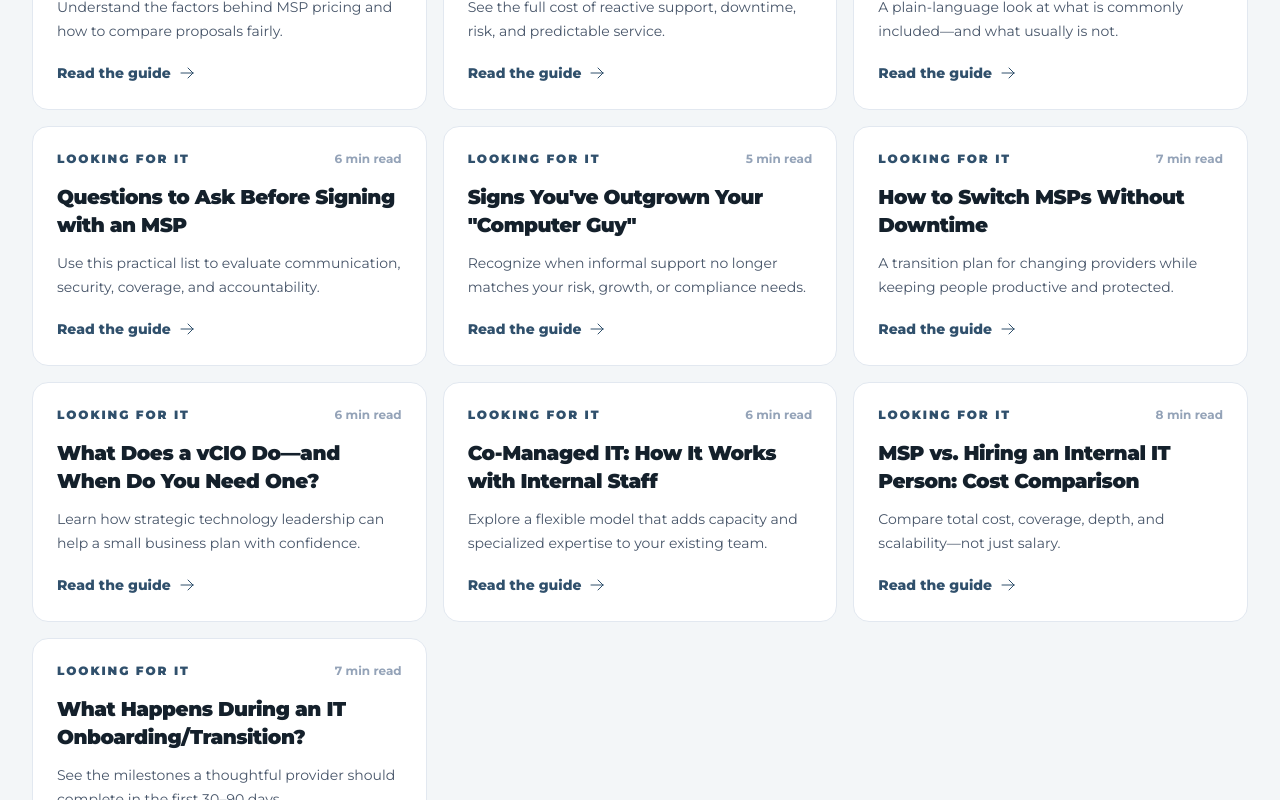
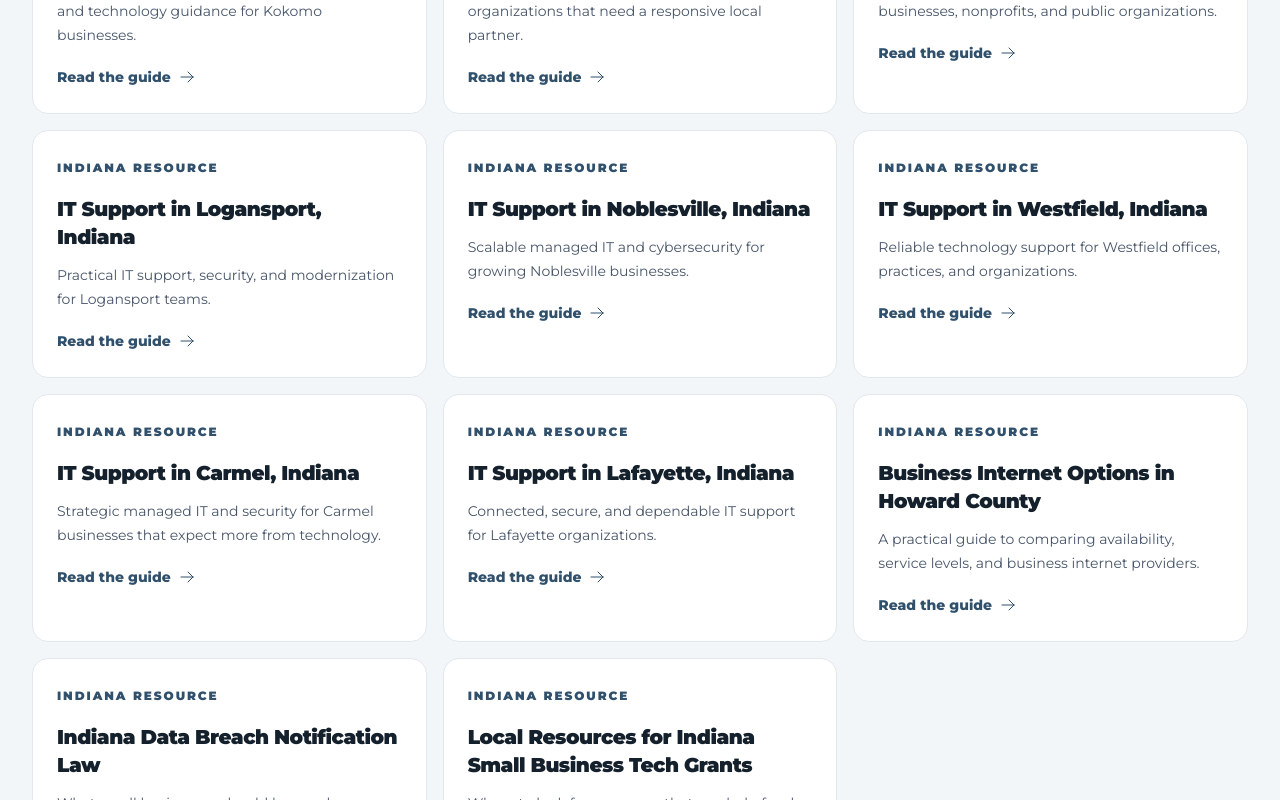
Before and after one commit to MissionTS/mts-site, a Next.js app: page /resources in a window 1280 px wide. Shown: the part 3620-4420 px from the top of the page. Built offline with nearby package versions, Linux system fonts and the light colour scheme.

Commit message:
Add local Indiana technology resources

```diff
--- a/app/resources/[slug]/page.tsx
+++ b/app/resources/[slug]/page.tsx
@@ -28,6 +28,21 @@ const checklists: Record<string, { category: string; title: string; intro: strin
   "it-onboarding-transition": { category: "Looking for IT", title: "What Happens During an IT Onboarding/Transition?", intro: "A good onboarding turns a new relationship into a documented, secure, and predictable operating rhythm.", items: ["Meet stakeholders and learn the business, priorities, and pain points.", "Discover users, devices, applications, networks, vendors, and critical systems.", "Secure access, deploy monitoring, and verify backups and endpoint protection.", "Document the environment, risks, lifecycle needs, and quick wins.", "Set communication channels, ticket expectations, reporting, and roadmap cadence.", "Review progress at 30, 60, and 90 days and agree on the next priorities."] },
 };
 
+const localGuides: Record<string, { category: string; title: string; intro: string; items: string[] }> = {
+  "it-support-kokomo": { category: "Local resources", title: "IT Support in Kokomo, Indiana", intro: "A local guide to choosing responsive managed IT, cybersecurity, networking, and technology support in Kokomo.", items: ["List the systems and locations your team depends on every day.", "Confirm your provider can support Microsoft 365, endpoints, networks, and security together.", "Ask how quickly local and remote issues are acknowledged and escalated.", "Review backup, incident response, and lifecycle planning—not just ticket support.", "Look for experience with organizations similar to yours in Howard County.", "Set a roadmap conversation around your next business priorities."] },
+  "it-support-tipton": { category: "Local resources", title: "IT Support in Tipton, Indiana", intro: "Practical technology support for Tipton businesses and organizations that need a responsive local partner.", items: ["Document users, devices, locations, and critical applications.", "Verify monitoring, patching, MFA, and endpoint protection are included.", "Ask about onsite response and vendor coordination when needed.", "Confirm backup testing and recovery expectations.", "Review communication and reporting cadence.", "Choose a partner who can scale as your needs change."] },
+  "it-support-peru": { category: "Local resources", title: "IT Support in Peru, Indiana", intro: "Managed IT and infrastructure guidance for Peru businesses, nonprofits, and public organizations.", items: ["Identify critical workflows and technology pain points.", "Review network, wireless, cabling, and internet resilience.", "Confirm security awareness, MFA, and incident response practices.", "Ask how documentation and onboarding are handled.", "Compare predictable support with emergency-only costs.", "Create a 90-day improvement plan."] },
+  "it-support-logansport": { category: "Local resources", title: "IT Support in Logansport, Indiana", intro: "A practical starting point for finding dependable IT support and security in Logansport.", items: ["Inventory devices, accounts, applications, and vendors.", "Check patching, encryption, backups, and access controls.", "Set clear response targets for urgent and routine issues.", "Ask for a lifecycle and budget roadmap.", "Confirm support for remote users and multiple locations.", "Review results and priorities quarterly."] },
+  "it-support-noblesville": { category: "Local resources", title: "IT Support in Noblesville, Indiana", intro: "Scalable managed IT and cybersecurity considerations for growing Noblesville businesses.", items: ["Plan for onboarding, growth, and role-based access.", "Standardize devices, applications, and security policies.", "Review cloud, network, and identity architecture.", "Confirm proactive monitoring and after-hours coverage.", "Ask how projects and vendors are coordinated.", "Tie technology investments to growth goals."] },
+  "it-support-westfield": { category: "Local resources", title: "IT Support in Westfield, Indiana", intro: "Reliable technology support for Westfield offices, practices, and organizations.", items: ["Map locations, users, devices, and business-critical systems.", "Confirm reliable Wi-Fi, network segmentation, and backup connectivity.", "Review MFA, endpoint security, and phishing readiness.", "Set ticket, onsite, and escalation expectations.", "Keep documentation current and accessible.", "Review a prioritized technology roadmap."] },
+  "it-support-carmel": { category: "Local resources", title: "IT Support in Carmel, Indiana", intro: "Strategic managed IT and security guidance for Carmel businesses that expect more from technology.", items: ["Define business outcomes technology should improve.", "Assess identity, cloud, endpoint, and network controls.", "Ask how reporting translates risk into leadership decisions.", "Confirm project planning, budgeting, and vendor management.", "Test backups and incident response before an emergency.", "Review progress against a shared roadmap."] },
+  "it-support-lafayette": { category: "Local resources", title: "IT Support in Lafayette, Indiana", intro: "Connected, secure, and dependable IT support considerations for Lafayette organizations.", items: ["Identify critical systems and connectivity dependencies.", "Review internet, Wi-Fi, cabling, and network resilience.", "Confirm endpoint, email, and identity protections.", "Ask about local coverage and remote response.", "Document vendors, credentials, and recovery steps.", "Prioritize improvements by business impact."] },
+  "howard-county-internet": { category: "Local resources", title: "Business Internet Options in Howard County: Who Actually Delivers What", intro: "Availability varies by address. Use this guide to compare business internet providers, service levels, and real-world fit.", items: ["Check service availability at each exact business address.", "Compare upload speeds, static IPs, SLAs, and repair commitments.", "Ask about fiber, cable, fixed wireless, and backup options.", "Confirm installation timelines, contract terms, and price increases.", "Plan failover for phones, cloud applications, and critical operations.", "Have a network professional validate the proposal before signing."] },
+  "indiana-breach-notification": { category: "Local resources", title: "Indiana Data Breach Notification Law: What Small Businesses Must Do", intro: "When personal information may be exposed, Indiana businesses should move quickly, preserve facts, and coordinate legal and technical response.", items: ["Activate your incident response contacts and preserve relevant evidence.", "Determine what information and Indiana residents may be affected.", "Engage qualified legal counsel to assess notification obligations and timing.", "Contain compromised accounts, devices, and systems while investigating scope.", "Coordinate required notices and communications with counsel.", "Document decisions, remediation, and lessons learned."] },
+  "indiana-tech-grants": { category: "Local resources", title: "Local Resources for Indiana Small Business Tech Grants", intro: "Funding programs change, but a clear project plan makes it easier to identify and apply for technology support.", items: ["Define the business problem, project scope, and measurable outcome.", "Check Indiana, county, city, utility, and economic development resources.", "Confirm eligibility, match requirements, deadlines, and eligible expenses.", "Gather quotes, budgets, cybersecurity plans, and business registration documents.", "Show how the project improves resilience, jobs, productivity, or growth.", "Track award conditions, reporting, and procurement requirements."] },
+};
+Object.assign(checklists, localGuides);
+
 export function generateStaticParams() { return Object.keys(checklists).map((slug) => ({ slug })); }
 export function generateMetadata({ params }: { params: { slug: string } }): Metadata { const guide = checklists[params.slug]; return { title: guide ? `${guide.title} | Mission Knowledge Hub` : "Mission Knowledge Hub", description: guide?.intro }; }
 
--- a/app/resources/page.tsx
+++ b/app/resources/page.tsx
@@ -46,6 +46,20 @@ const lookingForItGuides = [
   { slug: "it-onboarding-transition", title: "What Happens During an IT Onboarding/Transition?", text: "See the milestones a thoughtful provider should complete in the first 30–90 days.", time: "7 min read" },
 ];
 
+const localGuides = [
+  ["it-support-kokomo", "IT Support in Kokomo, Indiana", "Local managed IT, cybersecurity, networking, and technology guidance for Kokomo businesses."],
+  ["it-support-tipton", "IT Support in Tipton, Indiana", "Technology support and security for Tipton organizations that need a responsive local partner."],
+  ["it-support-peru", "IT Support in Peru, Indiana", "Managed IT and infrastructure support for Peru businesses, nonprofits, and public organizations."],
+  ["it-support-logansport", "IT Support in Logansport, Indiana", "Practical IT support, security, and modernization for Logansport teams."],
+  ["it-support-noblesville", "IT Support in Noblesville, Indiana", "Scalable managed IT and cybersecurity for growing Noblesville businesses."],
+  ["it-support-westfield", "IT Support in Westfield, Indiana", "Reliable technology support for Westfield offices, practices, and organizations."],
+  ["it-support-carmel", "IT Support in Carmel, Indiana", "Strategic managed IT and security for Carmel businesses that expect more from technology."],
+  ["it-support-lafayette", "IT Support in Lafayette, Indiana", "Connected, secure, and dependable IT support for Lafayette organizations."],
+  ["howard-county-internet", "Business Internet Options in Howard County", "A practical guide to comparing availability, service levels, and business internet providers."],
+  ["indiana-breach-notification", "Indiana Data Breach Notification Law", "What small businesses should know when personal information may have been exposed."],
+  ["indiana-tech-grants", "Local Resources for Indiana Small Business Tech Grants", "Where to look for programs that can help fund modernization, security, and digital growth."],
+];
+
 const topics = ["All guides", "Cybersecurity", "Microsoft 365", "Managed IT", "Infrastructure", "Leadership"];
 
 export default function ResourcesPage() {
@@ -72,6 +86,7 @@ export default function ResourcesPage() {
           <div className="flex flex-col gap-8 lg:flex-row lg:items-end lg:justify-between"><div><p className="text-sm font-extrabold uppercase tracking-[0.18em] text-mission-navy">The knowledge library</p><h2 className="mt-3 text-4xl font-black tracking-tight text-mission-ink sm:text-5xl">Start with what is on your desk today.</h2></div><div className="flex items-center gap-2 rounded-xl border border-slate-200 bg-white px-4 py-3 text-sm font-bold text-slate-500"><MagnifyingGlassIcon className="h-5 w-5 text-mission-navy" /> Browse practical guides</div></div>
           <div className="mt-10 flex flex-wrap gap-2">{topics.map((topic, i) => <span key={topic} className={`rounded-full px-4 py-2 text-sm font-bold ${i === 0 ? "bg-mission-navy text-white" : "border border-slate-200 bg-white text-slate-600"}`}>{topic}</span>)}</div>
           <div className="mt-10 grid gap-6 md:grid-cols-2 lg:grid-cols-3">{guides.map(({ slug, icon: Icon, tag, title, text, time, tone }) => <article key={title} className="group flex min-h-[310px] flex-col overflow-hidden rounded-3xl border border-slate-200 bg-white shadow-sm transition hover:-translate-y-1 hover:shadow-xl"><div className={`flex h-28 items-center justify-between px-7 ${tone}`}><Icon className={`h-10 w-10 ${tone === "bg-mission-gold" ? "text-mission-ink" : "text-mission-gold"}`} /><span className={`rounded-full px-3 py-1 text-xs font-black uppercase tracking-[0.15em] ${tone === "bg-mission-gold" ? "bg-mission-ink/10 text-mission-ink" : "bg-white/10 text-white"}`}>{time}</span></div><div className="flex flex-1 flex-col p-7"><p className="text-xs font-black uppercase tracking-[0.16em] text-mission-navy">{tag}</p><h3 className="mt-3 text-2xl font-black tracking-tight text-mission-ink">{title}</h3><p className="mt-3 flex-1 leading-7 text-slate-600">{text}</p><Link href={`/resources/${slug}`} className="mt-6 inline-flex items-center gap-2 font-extrabold text-mission-navy transition group-hover:text-mission-gold">Open checklist <ArrowRightIcon className="h-4 w-4" /></Link></div></article>)}</div>
+          <div className="mt-20 border-t border-slate-200 pt-16"><div className="max-w-3xl"><p className="text-sm font-extrabold uppercase tracking-[0.18em] text-mission-navy">Local resources</p><h2 className="mt-3 text-4xl font-black tracking-tight text-mission-ink sm:text-5xl">Technology guidance for Indiana teams.</h2><p className="mt-5 text-lg leading-8 text-slate-600">Local context matters. Start with your community, your connectivity options, and the resources available to Indiana businesses.</p></div><div className="mt-10 grid gap-4 md:grid-cols-2 lg:grid-cols-3">{localGuides.map(([slug, title, text]) => <article key={slug} className="group rounded-2xl border border-slate-200 bg-white p-6 transition hover:-translate-y-1 hover:border-mission-gold hover:shadow-lg"><span className="text-xs font-black uppercase tracking-[0.16em] text-mission-navy">Indiana resource</span><h3 className="mt-4 text-xl font-black tracking-tight text-mission-ink">{title}</h3><p className="mt-3 text-sm leading-6 text-slate-600">{text}</p><Link href={`/resources/${slug}`} className="mt-5 inline-flex items-center gap-2 text-sm font-extrabold text-mission-navy group-hover:text-mission-gold">Read the guide <ArrowRightIcon className="h-4 w-4" /></Link></article>)}</div></div>
           <div className="mt-20 border-t border-slate-200 pt-16"><div className="max-w-3xl"><p className="text-sm font-extrabold uppercase tracking-[0.18em] text-mission-navy">Looking for IT?</p><h2 className="mt-3 text-4xl font-black tracking-tight text-mission-ink sm:text-5xl">The buying questions worth asking first.</h2><p className="mt-5 text-lg leading-8 text-slate-600">Thinking about managed IT, a provider change, or adding strategic support? These guides make the business case easier to evaluate.</p></div><div className="mt-10 grid gap-4 md:grid-cols-2 lg:grid-cols-3">{lookingForItGuides.map(({ slug, title, text, time }) => <article key={slug} className="group rounded-2xl border border-slate-200 bg-white p-6 transition hover:-translate-y-1 hover:border-mission-gold hover:shadow-lg"><div className="flex items-center justify-between gap-3"><span className="text-xs font-black uppercase tracking-[0.16em] text-mission-navy">Looking for IT</span><span className="text-xs font-bold text-slate-400">{time}</span></div><h3 className="mt-4 text-xl font-black tracking-tight text-mission-ink">{title}</h3><p className="mt-3 text-sm leading-6 text-slate-600">{text}</p><Link href={`/resources/${slug}`} className="mt-5 inline-flex items-center gap-2 text-sm font-extrabold text-mission-navy group-hover:text-mission-gold">Read the guide <ArrowRightIcon className="h-4 w-4" /></Link></article>)}</div></div>
         </div>
       </section>
```
